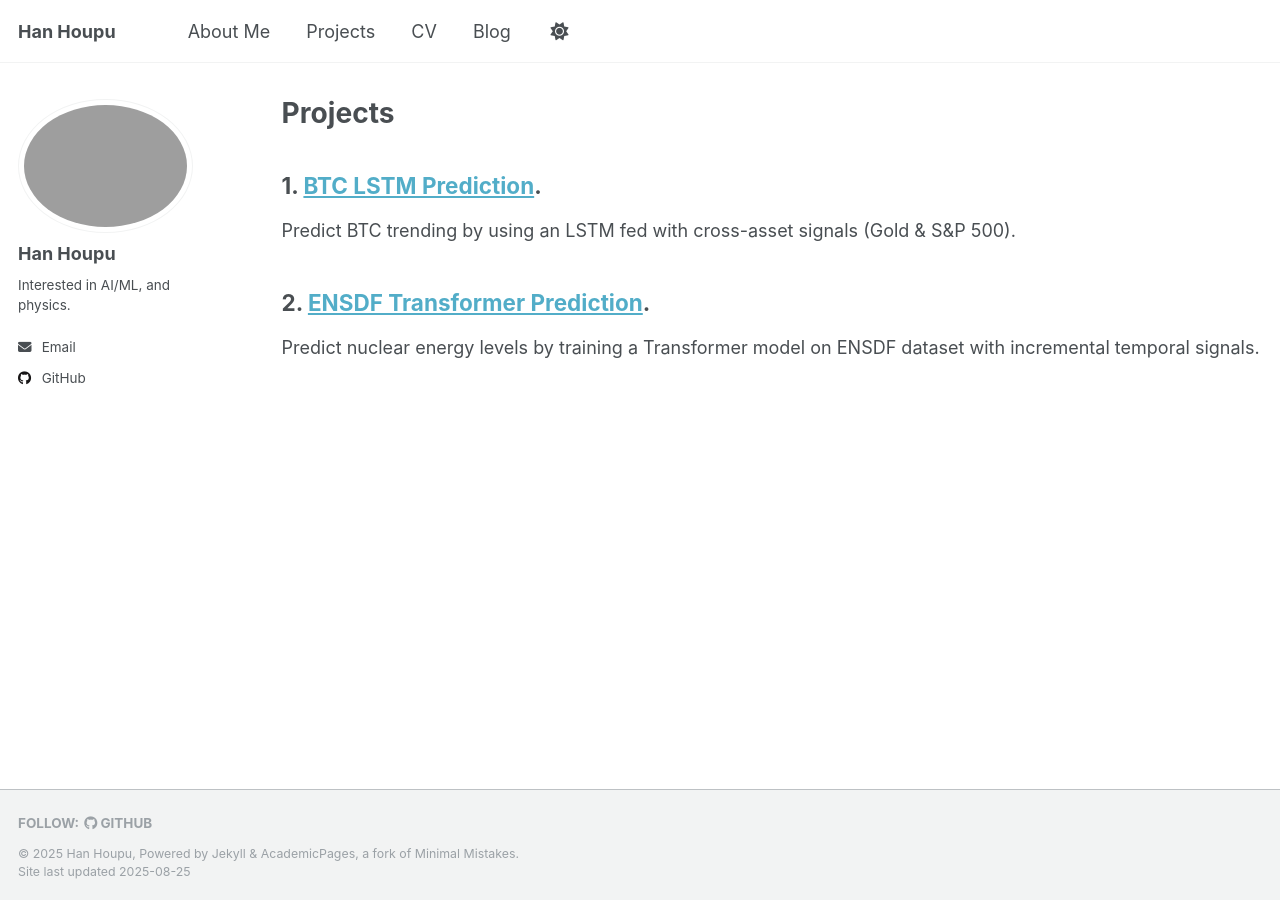
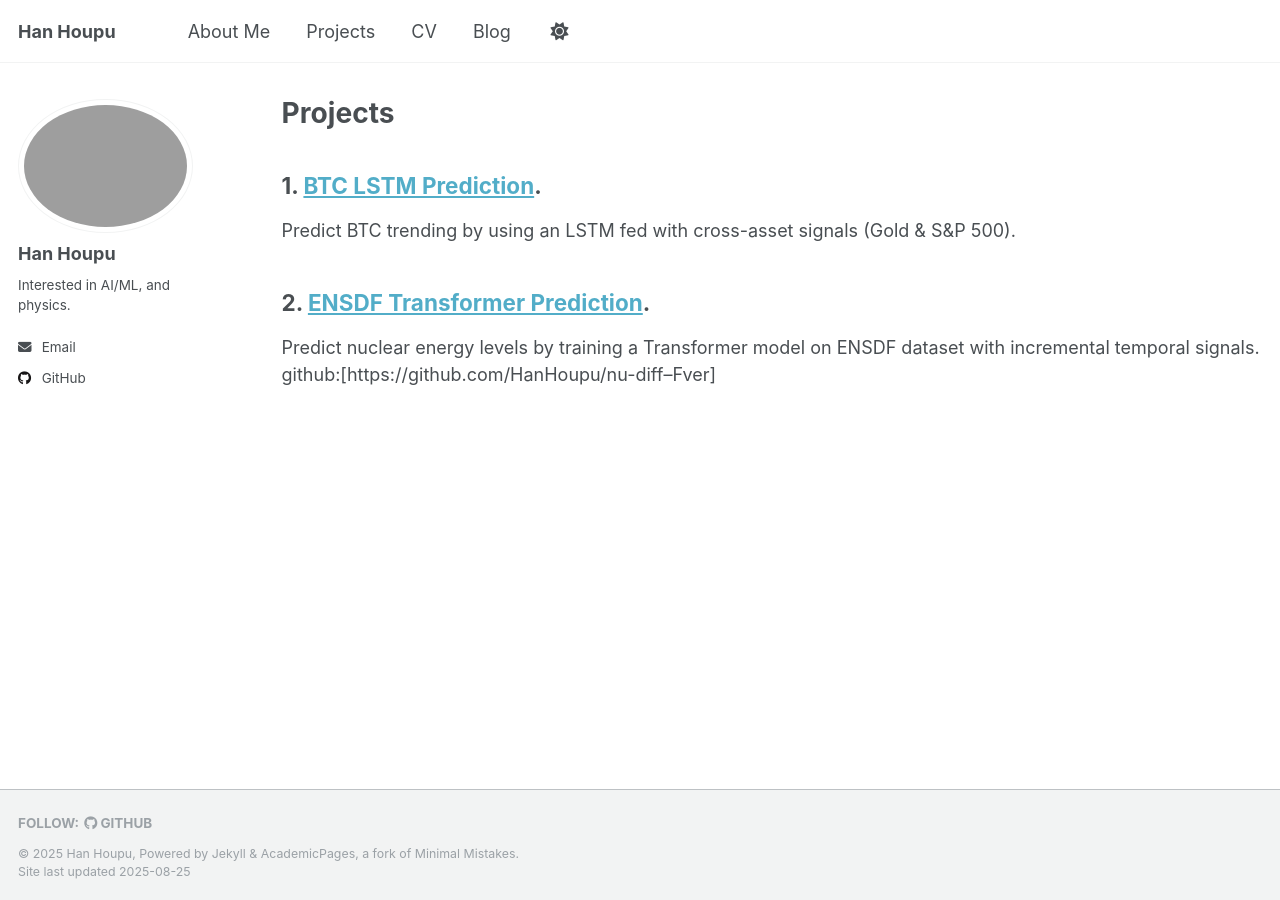
Before and after one commit to HanHoupu/hanhoupu.github.io, a Jekyll site: the page built from _pages/projects.md, in a window 1280 px wide. Built offline with Jekyll 4.4.1, drawn with Linux system fonts in a browser that asks for light colours.

Commit message:
Update projects.md

```diff
--- a/_pages/projects.md
+++ b/_pages/projects.md
@@ -12,3 +12,4 @@ Predict BTC trending by using an LSTM fed with cross-asset signals (Gold & S&P 5
 
 ## 2. [ENSDF Transformer Prediction](/files/2nd.html).
 Predict nuclear energy levels by training a Transformer model on ENSDF dataset with incremental temporal signals.
+github:[https://github.com/HanHoupu/nu-diff--Fver]
```
